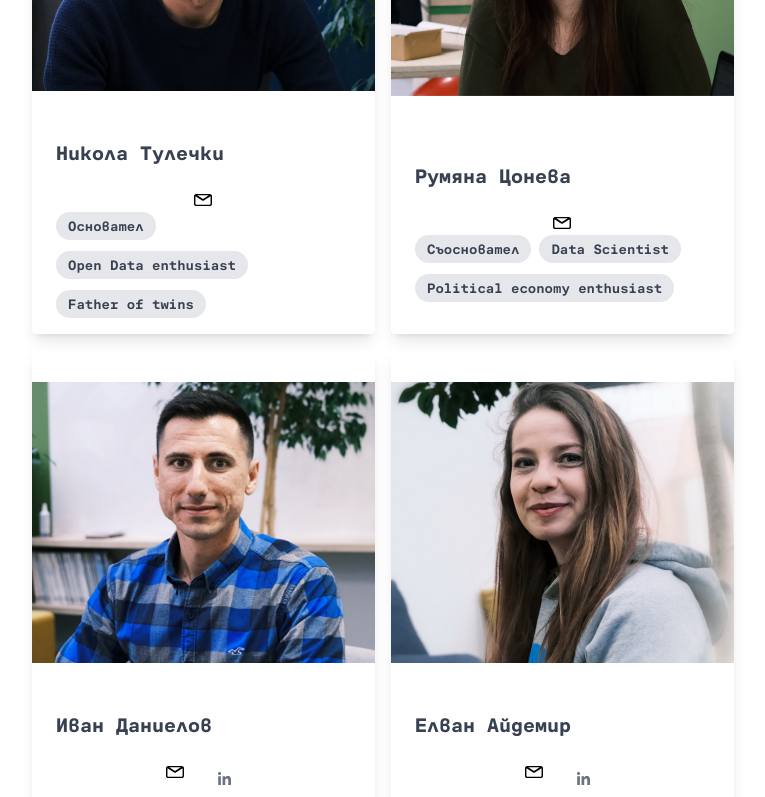
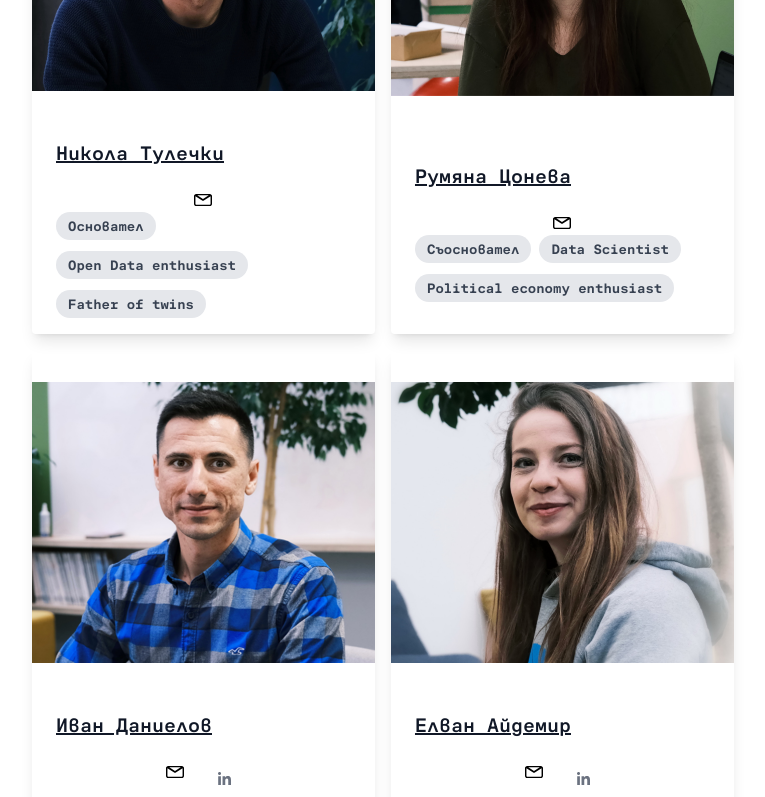
Before and after one commit to dbalinov/dbalinov.github.io, a Next.js app: page /bg/team in a window 1280 px wide. Shown: the part 1020-1817 px from the top of the page, without its empty margins (257-1022 px from the left). Built offline with nearby package versions, Linux system fonts and the light colour scheme.

Commit message:
fix: posts lang navigation

```diff
--- a/components/Link.tsx
+++ b/components/Link.tsx
@@ -1,19 +1,28 @@
 import Link, { LinkProps } from "next/link";
 import { useTranslation } from "react-i18next";
 import { useRouter } from "next/router";
+import posts from '../posts.json';
 
 type PartialBy<T, K extends keyof T> = Omit<T, K> & Partial<Pick<T, K>>;
 
 type StaticI18LinkProps = LinkProps;//PartialBy<LinkProps, "href">;
 
-export default function StaticI18nLink(
-  props: any
-) {
+export default function StaticI18nLink(props: any) {
   const { i18n } = useTranslation();
   const router = useRouter();
   const locale = props.locale || i18n.language || "";
 
-  const { name, slug } = router.query
+  let { name, slug, locale: currentLocale } = router.query
+
+  if (currentLocale != locale && slug) {
+    const post: any = posts.find((x: any) => x[currentLocale + ''] == slug);
+
+    if (post) {
+      slug = post[locale];
+    } else {
+      return <></>
+    }
+  }
 
   if (!locale) {
     const href = props.href || router.asPath;
--- a/pages/[locale]/team.tsx
+++ b/pages/[locale]/team.tsx
@@ -4,6 +4,7 @@ import { useTranslation } from "react-i18next"
 import { getI18nPaths, getI18nProps } from "@/components/i18n-server";
 import { SocialIcon } from "react-social-icons"
 import Image from 'next/image'
+import Link from 'next/link'
 
 export const getStaticPaths: GetStaticPaths = () => {
   return {
@@ -75,7 +76,11 @@ export default function TeamPage({ _i18n, settings }: any) {
               return (<div className="max-w-sm rounded overflow-hidden shadow-lg" key={key}>
                 <Image className="w-full" src={person.picture} width={200} height={200} alt="Sunset in the mountains" />
                 <div className="px-6 py-4">
-                  <div className="font-bold text-xl mb-2">{person[locale].name}</div>
+                  <div className="font-bold text-xl mb-2">
+                    <Link href={`/${locale}/author/${key}`}>
+                      {person[locale].name}
+                    </Link>
+                  </div>
                 </div>
 
                 <div className="flex mt-4 space-x-6 sm:justify-center sm:mt-0">
--- /dev/null
+++ b/posts.json
@@ -0,0 +1,14 @@
+[
+  {
+    "bg": "2021-03-14-zaedno-v-chas",
+    "en": "2021-03-14-teach-for-bulgaria"
+  },
+  {
+    "bg": "2021-04-18-dfg-mission-bg",
+    "en": "2021-04-18-dfg-mission-en"
+  },
+  {
+    "bg": "2021-04-21-kindergartens-infographic-bg",
+    "en": "2021-04-21-kindergartens-infographic-en"
+  }
+]
```
